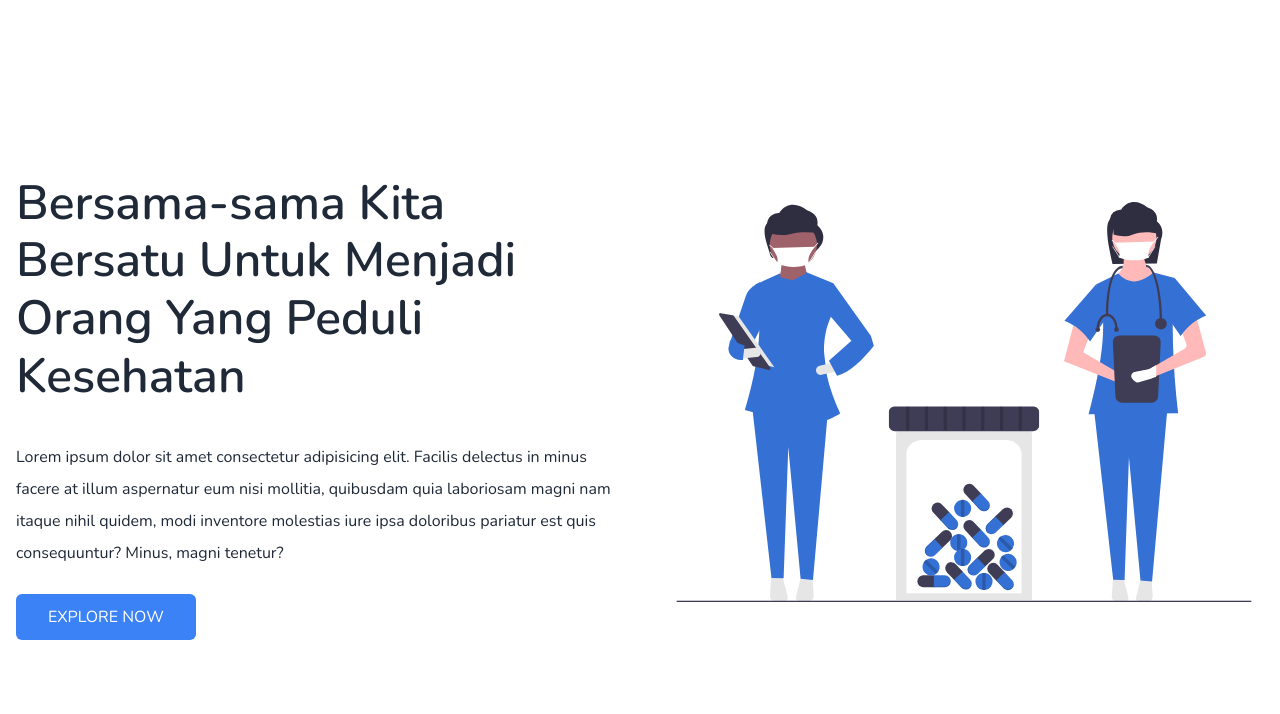
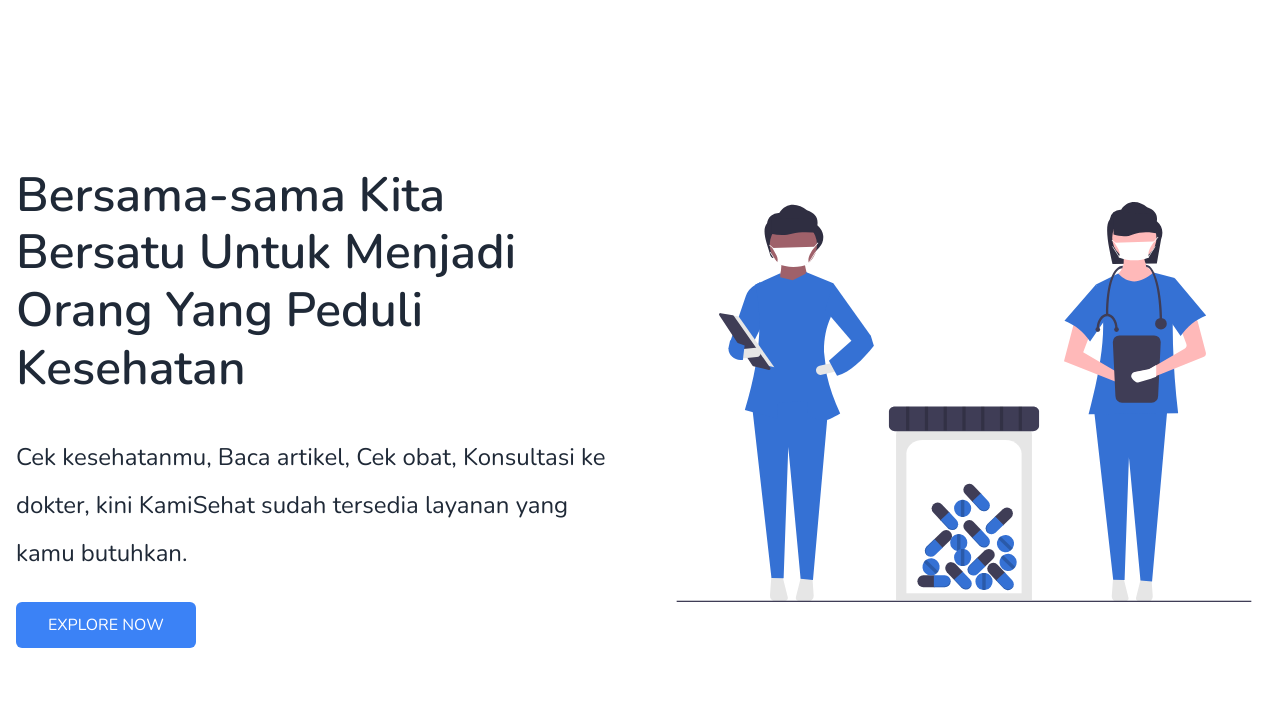
Before and after one commit to Anugerah20/KamiSehat, a website: page public/index.html in a window 1280 px wide. Shown: the part 86-800 px from the top of the page. Drawn offline with nearby package versions, Linux system fonts and the light colour scheme.

Commit message:
memperbarui deskripsi beranda

```diff
--- a/public/index.html
+++ b/public/index.html
@@ -108,8 +108,8 @@
         <div class="home-box flex md:flex-row flex-col items-center gap-10">
           <div class="box lg:w-1/2 md:text-left text-center">
             <h1 class="md:text-5xl text-2xl font-semibold mb-9 text-gray-800">Bersama-sama Kita Bersatu Untuk Menjadi Orang  Yang Peduli Kesehatan</h1>
-            <p class="md:text-base text-sm text-gray-800 mb-9">
-              Lorem ipsum dolor sit amet consectetur adipisicing elit. Facilis delectus in minus facere at illum aspernatur eum nisi mollitia, quibusdam quia laboriosam magni nam itaque nihil quidem, modi inventore molestias iure ipsa doloribus pariatur est quis consequuntur? Minus, magni tenetur?
+            <p class="md:text-2xl text-base text-gray-800 mb-9">
+              Cek kesehatanmu, Baca artikel, Cek obat, Konsultasi ke dokter, kini KamiSehat sudah tersedia layanan yang kamu butuhkan.
             </p>
             <a class="px-8 py-3 rounded-md text-white hover:font-bold transition-all duration-200 bg-blue-500" href="#">EXPLORE NOW</a>
           </div>
```
